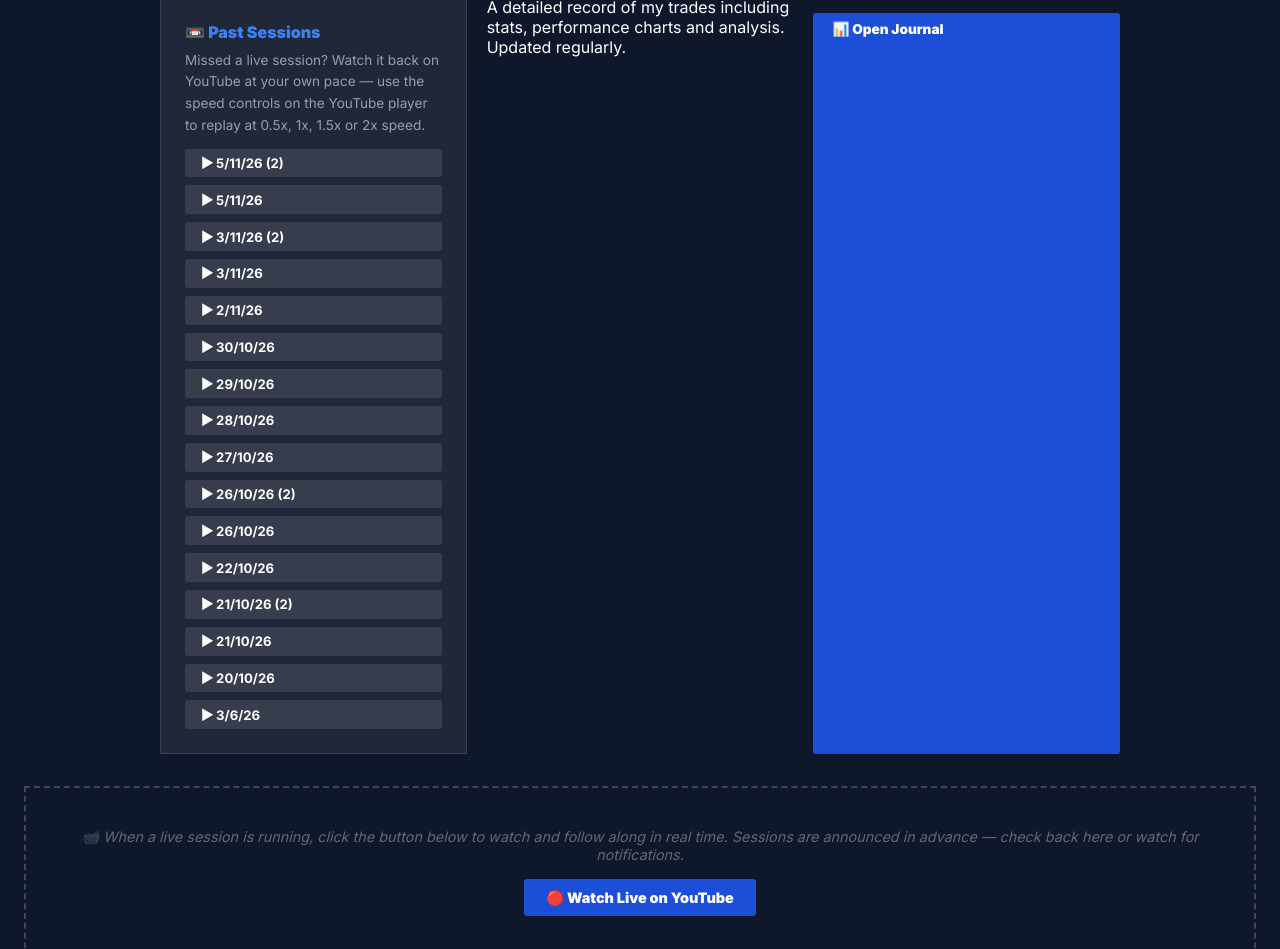
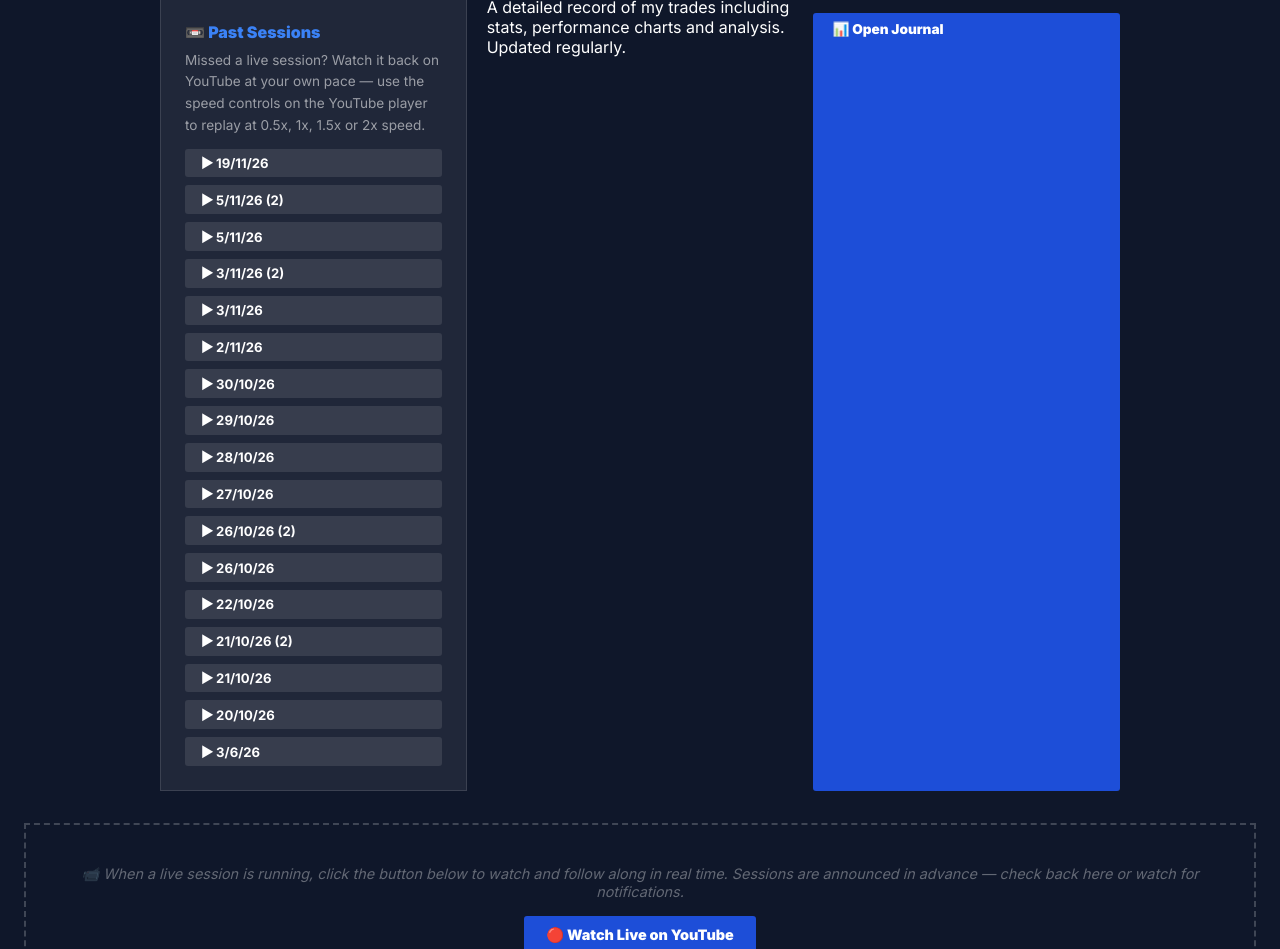
Before and after one commit to pimm43/trade-a-day, a plain HTML site: page index.html in a window 1280 px wide. Shown: the part 3821-4770 px from the top of the page. Drawn offline with Linux system fonts and the light colour scheme.

Commit message:
Add 19/11/26 livestream to past sessions
Co-Authored-By: Claude Sonnet 4.6 <noreply@anthropic.com>
Claude-Session: https://claude.ai/code/session_01GvWicQZTbWjkv7nwaZBtSL

```diff
--- a/index.html
+++ b/index.html
@@ -1359,6 +1359,7 @@ Magic number: 800003. Copyright: "Trade-a-Day".</pre>
         <h3>📼 Past Sessions</h3>
         <p>Missed a live session? Watch it back on YouTube at your own pace — use the speed controls on the YouTube player to replay at 0.5x, 1x, 1.5x or 2x speed.</p>
         <div style="margin-top:0.75rem;display:flex;flex-direction:column;gap:0.5rem;">
+          <a href="https://youtube.com/live/VyZdDRBaPO0?feature=share" target="_blank" style="display:inline-block;background:rgba(255,255,255,0.1);color:white;font-weight:700;padding:0.4rem 1rem;border-radius:3px;font-size:0.82rem;">▶ 19/11/26</a>
           <a href="https://youtube.com/live/ogWMrUYbW4E?feature=share" target="_blank" style="display:inline-block;background:rgba(255,255,255,0.1);color:white;font-weight:700;padding:0.4rem 1rem;border-radius:3px;font-size:0.82rem;">▶ 5/11/26 (2)</a>
           <a href="https://youtube.com/live/cR6JEKx4dT4?feature=share" target="_blank" style="display:inline-block;background:rgba(255,255,255,0.1);color:white;font-weight:700;padding:0.4rem 1rem;border-radius:3px;font-size:0.82rem;">▶ 5/11/26</a>
           <a href="https://youtube.com/live/jWV06rMlO54?feature=share" target="_blank" style="display:inline-block;background:rgba(255,255,255,0.1);color:white;font-weight:700;padding:0.4rem 1rem;border-radius:3px;font-size:0.82rem;">▶ 3/11/26 (2)</a>
```
